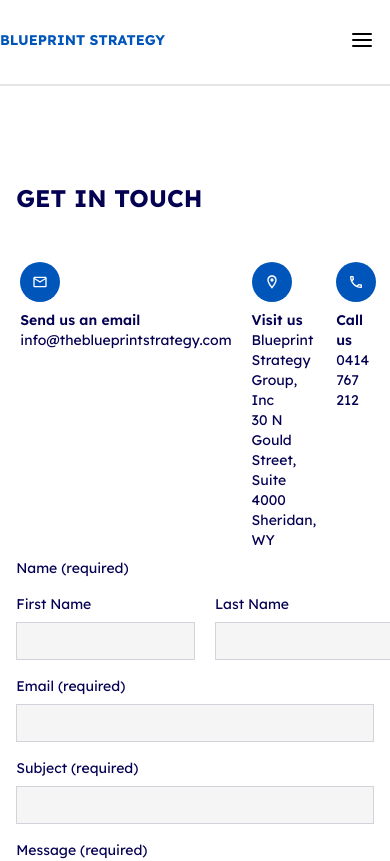
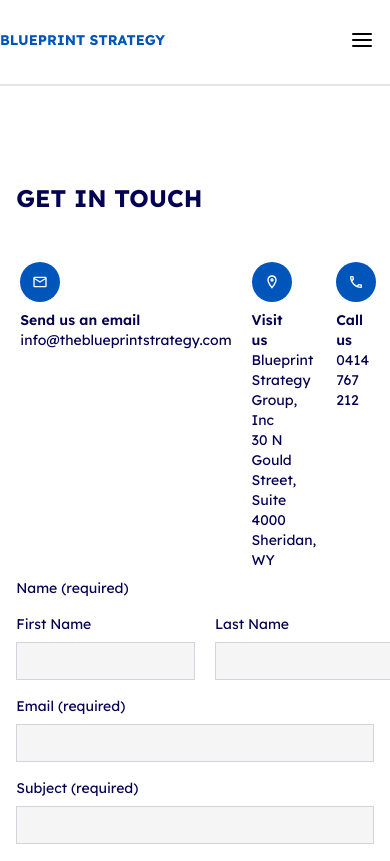
Before and after one commit to EdgarAmpiire/blueprints-web, a React (Create React App) app: page /contact-us in a window 390 px wide. Shown: the top 861 px of the page. Built offline with nearby package versions, Linux system fonts and the light colour scheme; what tw-elements would draw is missing.

Commit message:
responsiveness

```diff
--- a/src/features/contactUs/components/Form.jsx
+++ b/src/features/contactUs/components/Form.jsx
@@ -40,10 +40,13 @@ export const Form = () => {
 
                 <div className="">
                   <div className="flex gap-2 flex-col lg:flex-row">
+                  <div className="w-1.5/12">
+
                     <div className="flex py-3 px-3 bg-[#0055BA] rounded-full w-fit h-fit">
                       <MdOutlineLocationOn className="text-white" />
                     </div>
-                    <div className="text-sm">
+                    </div>
+                    <div className="text-sm w-8/12">
                       <p className="text-[#040052] font-semibold">Visit us</p>
                       <p className="text-[#040052]">
                         Blueprint Strategy Group, Inc
@@ -58,10 +61,13 @@ export const Form = () => {
 
                 <div className="lg:w-12/12 w-4/12">
                   <div className="flex gap-2 flex-col lg:flex-row">
+                  <div className="w-1.5/12">
+
                     <div className="flex py-3 px-3 bg-[#0055BA] rounded-full w-fit">
                       <MdOutlineLocalPhone className="text-white" />
                     </div>
-                    <div className="text-sm">
+                    </div>
+                    <div className="text-sm w-8/12">
                       <p className="text-[#040052] font-semibold">Call us</p>
                       <p className="text-[#040052]">0414 767 212</p>
                     </div>
```
